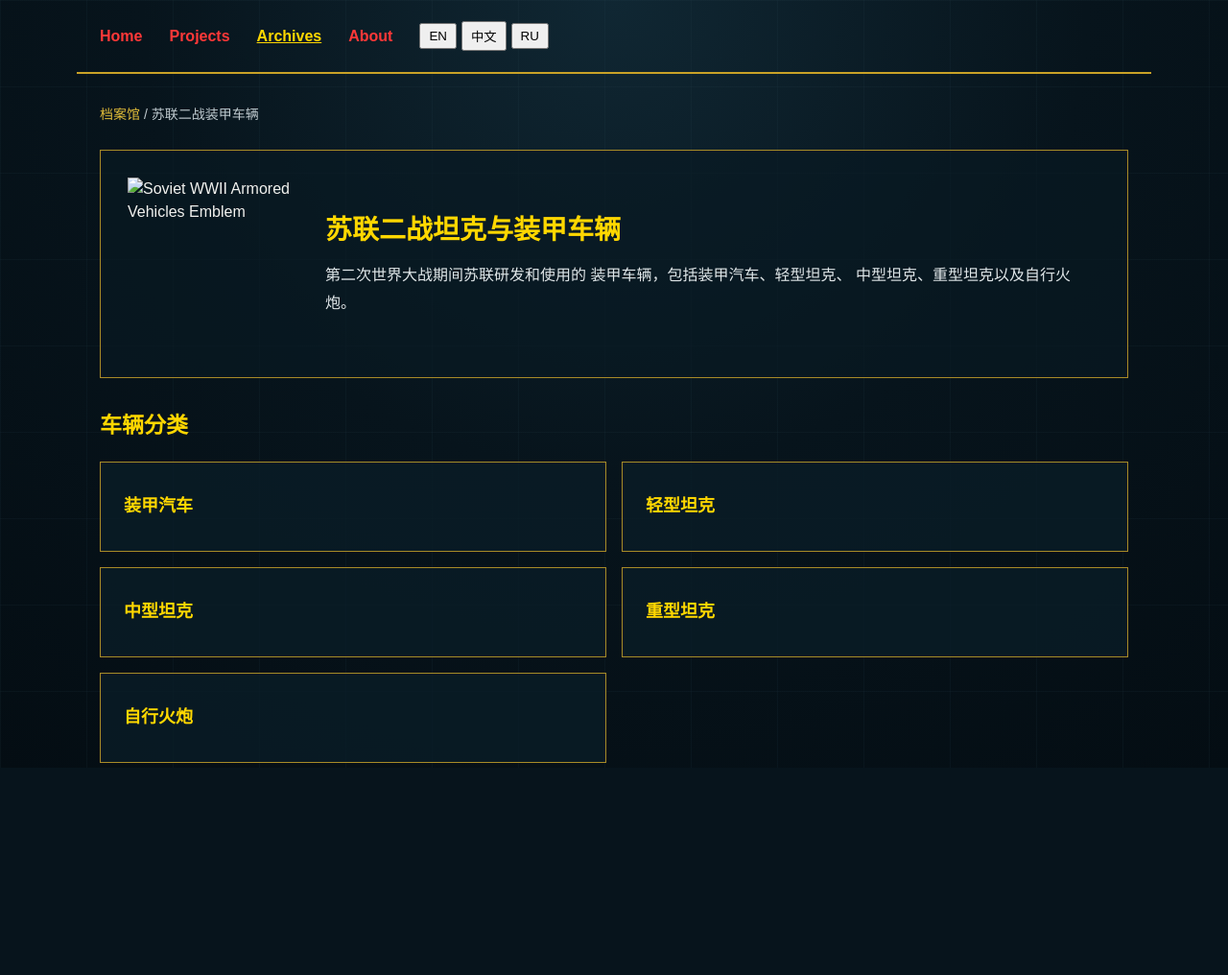
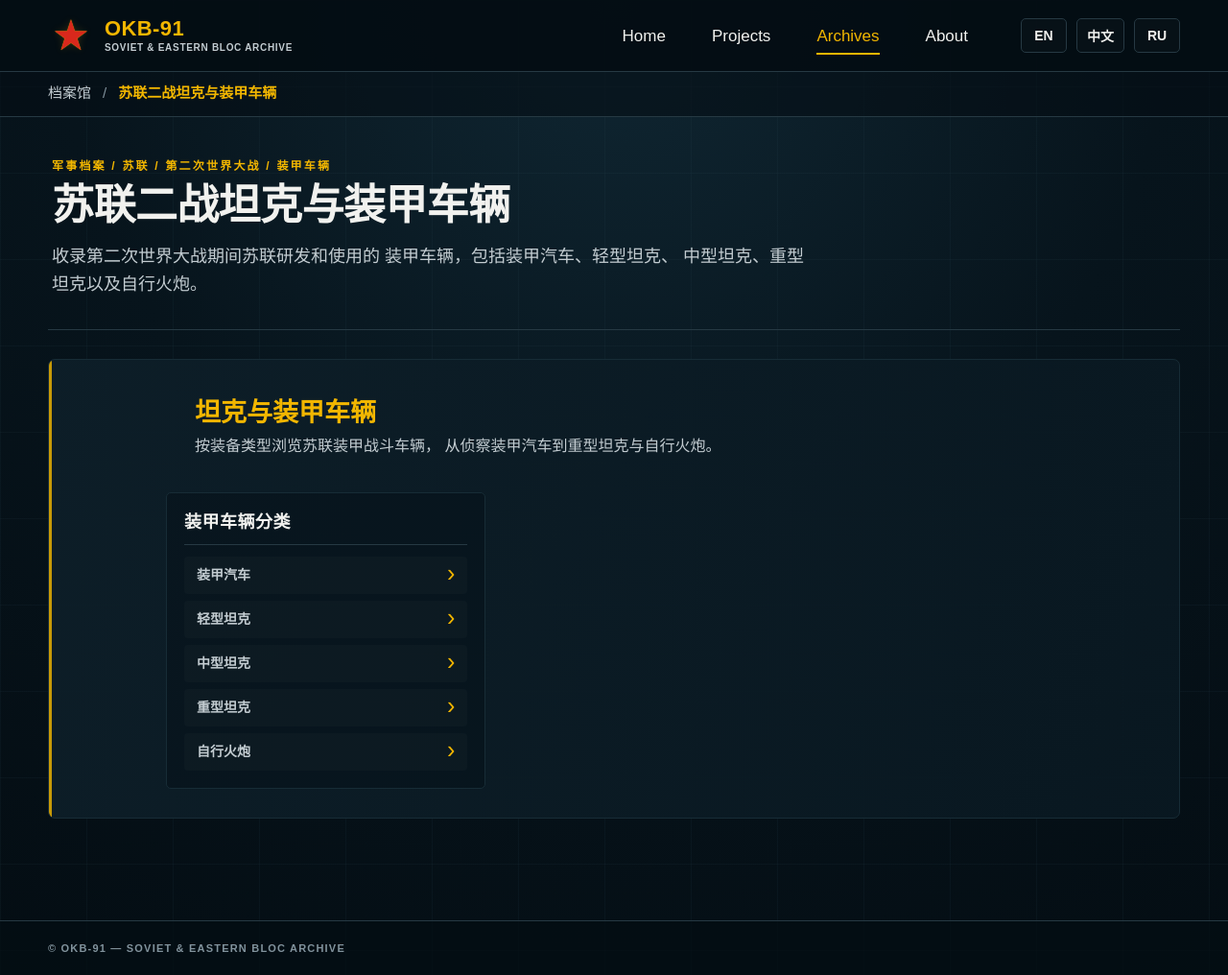
Before and after one commit to okb91st/okb91st.github.io, a plain HTML site: page archives/military/soviet-ww2-tanks-armored-vehicles.html in a window 1280 px wide. Shown: the whole page at 96% size. Before the commit the page ends 800 px from the top, so only its background shows below. Drawn offline with Linux system fonts and the light colour scheme.

Commit message:
Update title and stylesheet path in HTML file

```diff
--- a/archives/military/soviet-ww2-tanks-armored-vehicles.html
+++ b/archives/military/soviet-ww2-tanks-armored-vehicles.html
@@ -6,217 +6,54 @@
     <meta charset="UTF-8">
     <meta name="viewport" content="width=device-width, initial-scale=1.0">
 
-    <title>Soviet WWII Tanks & Armored Vehicles | OKB-91</title>
+    <title>Soviet WWII Tanks & Armored Vehicles - OKB-91</title>
 
-    <link rel="stylesheet" href="../../style-v2.css">
-
-    <style>
-        /* ==========================================
-           OKB-91 Soviet WWII Armored Vehicles
-           ========================================== */
-
-        .ww2-nav {
-            max-width: 1120px;
-            margin: 0 auto;
-            padding: 22px 24px;
-            display: flex;
-            align-items: center;
-            flex-wrap: wrap;
-            gap: 28px;
-            box-sizing: border-box;
-            border-bottom: 2px solid #c9a227;
-        }
-
-        .ww2-nav a {
-            color: #ff3838;
-            text-decoration: none;
-            font-weight: 600;
-        }
-
-        .ww2-nav a:hover,
-        .ww2-nav a.active {
-            color: #ffd700;
-            text-decoration: underline;
-        }
-
-        .ww2-language {
-            display: flex;
-            gap: 5px;
-            align-items: center;
-        }
-
-        .ww2-language button {
-            cursor: pointer;
-            padding: 4px 8px;
-        }
-
-        .ww2-page {
-            max-width: 1120px;
-            margin: 32px auto 80px;
-            padding: 0 24px;
-            box-sizing: border-box;
-        }
-
-        .ww2-breadcrumb {
-            margin-bottom: 26px;
-            font-size: 14px;
-            color: #c0cbd0;
-        }
-
-        .ww2-breadcrumb a {
-            color: #e2bd39;
-            text-decoration: none;
-        }
-
-        .ww2-breadcrumb a:hover {
-            text-decoration: underline;
-        }
-
-        .ww2-heading {
-            display: flex;
-            align-items: center;
-            gap: 26px;
-            padding: 28px;
-            border: 1px solid #a88b27;
-            background: rgba(8, 26, 35, 0.65);
-            margin-bottom: 32px;
-        }
-
-        .ww2-icon {
-            width: 180px;
-            height: 180px;
-            object-fit: contain;
-            flex-shrink: 0;
-        }
-
-        .ww2-heading h1 {
-            color: #ffd700;
-            font-size: 28px;
-            line-height: 1.4;
-            margin: 0 0 14px;
-        }
-
-        .ww2-heading p {
-            color: #e1e7e9;
-            line-height: 1.8;
-            margin: 0;
-        }
-
-        .ww2-section-title {
-            color: #ffd700;
-            font-size: 23px;
-            margin: 0 0 20px;
-        }
-
-        .ww2-grid {
-            display: grid;
-            grid-template-columns:
-                repeat(2, minmax(0, 1fr));
-            gap: 16px;
-        }
-
-        .ww2-card {
-            display: flex;
-            align-items: center;
-            min-height: 94px;
-            padding: 22px 24px;
-            border: 1px solid #a88b27;
-            background: rgba(9, 29, 39, 0.78);
-            color: #ffd700;
-            text-decoration: none;
-            font-size: 18px;
-            font-weight: 600;
-            box-sizing: border-box;
-            transition:
-                background 0.2s ease,
-                border-color 0.2s ease,
-                transform 0.2s ease;
-        }
-
-        .ww2-card:hover {
-            background: rgba(255, 215, 0, 0.08);
-            border-color: #ffd700;
-            transform: translateY(-2px);
-        }
-
-        .ww2-card:focus-visible {
-            outline: 2px solid #ffd700;
-            outline-offset: 3px;
-        }
-
-        @media (max-width: 700px) {
-            .ww2-nav {
-                gap: 16px;
-                padding: 18px 16px;
-            }
-
-            .ww2-page {
-                padding: 0 16px;
-                margin-top: 24px;
-            }
-
-            .ww2-heading {
-                flex-direction: column;
-                text-align: center;
-                padding: 22px;
-            }
-
-            .ww2-icon {
-                width: 150px;
-                height: 150px;
-            }
-
-            .ww2-heading h1 {
-                font-size: 24px;
-            }
-
-            .ww2-grid {
-                grid-template-columns: 1fr;
-            }
-
-            .ww2-card {
-                min-height: 76px;
-            }
-        }
-    </style>
+    <link rel="stylesheet" href="/style-v2.css">
 </head>
 
 <body>
 
-    <!-- ======================================
-         Navigation
-         ====================================== -->
+<!-- ==========================================
+     SITE HEADER
+     ========================================== -->
 
-    <nav class="ww2-nav">
+<header class="site-header">
+    <div class="nav">
 
+        <a href="/index.html" class="brand">
+            <span class="brand-mark">★</span>
+
+            <span class="brand-text">
+                <span class="brand-name">OKB-91</span>
+                <span class="brand-subtitle">
+                    SOVIET & EASTERN BLOC ARCHIVE
+                </span>
+            </span>
+        </a>
+
+        <nav class="main-nav">
             <a href="/index.html">Home</a>
             <a href="/projects.html">Projects</a>
             <a href="/archives/main-archives.html"
                class="active">Archives</a>
             <a href="/about.html">About</a>
+        </nav>
 
-        <div class="ww2-language">
-            <button type="button"
-                    onclick="setLang('en')">EN</button>
-
-            <button type="button"
-                    onclick="setLang('zh')">中文</button>
-
-            <button type="button"
-                    onclick="setLang('ru')">RU</button>
+        <div class="language-switcher">
+            <button type="button" onclick="setLang('en')">EN</button>
+            <button type="button" onclick="setLang('zh')">中文</button>
+            <button type="button" onclick="setLang('ru')">RU</button>
         </div>
 
-    </nav>
+    </div>
+</header>
 
-    <!-- ======================================
-         Main Archive
-         ====================================== -->
+<!-- ==========================================
+     BREADCRUMB
+     ========================================== -->
 
-    <main class="ww2-page">
-
-        <!-- Breadcrumb -->
-
-        <div class="ww2-breadcrumb">
+<div class="breadcrumb-wrapper">
+    <div class="breadcrumb">
 
         <a href="/archives/main-archives.html">
             <span data-lang="en">Archives</span>
@@ -224,124 +61,202 @@
                 档案馆
             </span>
             <span data-lang="ru" style="display:none;">
-                    Архив
+                Архивы
             </span>
         </a>
 
-            <span> / </span>
+        <span class="breadcrumb-separator">/</span>
 
+        <span class="breadcrumb-current">
             <span data-lang="en">
-                Soviet WWII Armored Vehicles
+                Soviet WWII Tanks & Armored Vehicles
             </span>
 
             <span data-lang="zh" style="display:none;">
-                苏联二战装甲车辆
+                苏联二战坦克与装甲车辆
             </span>
 
             <span data-lang="ru" style="display:none;">
-                Советская бронетехника Второй мировой войны
+                Советские танки и бронетехника
+                Второй мировой войны
+            </span>
+        </span>
+
+    </div>
+</div>
+
+<!-- ==========================================
+     MAIN ARCHIVE
+     ========================================== -->
+
+<main class="archive-page">
+
+    <!-- Directory Heading -->
+
+    <div class="directory-heading">
+
+        <div class="directory-label">
+            <span data-lang="en">
+                MILITARY ARCHIVES / USSR / WORLD WAR II / ARMORED VEHICLES
+            </span>
+
+            <span data-lang="zh" style="display:none;">
+                军事档案 / 苏联 / 第二次世界大战 / 装甲车辆
+            </span>
+
+            <span data-lang="ru" style="display:none;">
+                ВОЕННЫЙ АРХИВ / СССР / ВТОРАЯ МИРОВАЯ ВОЙНА / БРОНЕТЕХНИКА
+            </span>
+        </div>
+
+        <h1 class="directory-title">
+
+            <span data-lang="en">
+                Soviet WWII Tanks & Armored Vehicles
+            </span>
+
+            <span data-lang="zh" style="display:none;">
+                苏联二战坦克与装甲车辆
+            </span>
+
+            <span data-lang="ru" style="display:none;">
+                Советские танки и бронетехника
+                Второй мировой войны
+            </span>
+
+        </h1>
+
+        <p class="directory-description">
+
+            <span data-lang="en">
+                An archive of armored vehicles developed
+                and operated by the Soviet Union during
+                the Second World War, including armored
+                cars, light tanks, medium tanks, heavy
+                tanks, and self-propelled artillery.
+            </span>
+
+            <span data-lang="zh" style="display:none;">
+                收录第二次世界大战期间苏联研发和使用的
+                装甲车辆，包括装甲汽车、轻型坦克、
+                中型坦克、重型坦克以及自行火炮。
+            </span>
+
+            <span data-lang="ru" style="display:none;">
+                Архив бронетехники, разработанной и
+                применявшейся Советским Союзом во время
+                Второй мировой войны, включая
+                бронеавтомобили, лёгкие, средние и
+                тяжёлые танки, а также самоходную артиллерию.
+            </span>
+
+        </p>
+
+    </div>
+
+    <!-- ======================================
+         ARMORED VEHICLE SECTION
+         ====================================== -->
+
+    <section class="archive-section">
+
+        <div class="archive-section-header">
+
+            <div class="archive-section-icon">
+
+                <img
+                    class="archive-section-icon-image"
+                    src="/images/icons/soviet-ww2-armored-vehicles.svg"
+                    alt="Soviet WWII Armored Vehicles"
+                    onerror="this.style.display='none'"
+                >
+
+            </div>
+
+            <div>
+
+                <h2 class="archive-section-title">
+
+                    <span data-lang="en">
+                        Tanks & Armored Vehicles
+                    </span>
+
+                    <span data-lang="zh" style="display:none;">
+                        坦克与装甲车辆
+                    </span>
+
+                    <span data-lang="ru" style="display:none;">
+                        Танки и бронетехника
+                    </span>
+
+                </h2>
+
+                <p class="archive-section-description">
+
+                    <span data-lang="en">
+                        Browse Soviet armored fighting vehicles
+                        by type, from reconnaissance armored
+                        cars to heavy tanks and self-propelled guns.
+                    </span>
+
+                    <span data-lang="zh" style="display:none;">
+                        按装备类型浏览苏联装甲战斗车辆，
+                        从侦察装甲汽车到重型坦克与自行火炮。
+                    </span>
+
+                    <span data-lang="ru" style="display:none;">
+                        Каталог советской бронетехники
+                        по типам: от разведывательных
+                        бронеавтомобилей до тяжёлых танков
+                        и самоходных артиллерийских установок.
+                    </span>
+
+                </p>
+
+            </div>
+
+        </div>
+
+        <!-- ==================================
+             VEHICLE CATEGORIES
+             ================================== -->
+
+        <div class="archive-countries">
+
+            <div class="country-block">
+
+                <div class="country-name">
+
+                    <span data-lang="en">
+                        Armored Vehicle Categories
+                    </span>
+
+                    <span data-lang="zh" style="display:none;">
+                        装甲车辆分类
+                    </span>
+
+                    <span data-lang="ru" style="display:none;">
+                        Категории бронетехники
                     </span>
 
                 </div>
 
-        <!-- Header -->
-
-        <section class="ww2-heading">
-
-            <img
-                src="/images/icons/soviet-ww2-armored-vehicles.svg"
-                alt="Soviet WWII Armored Vehicles Emblem"
-                class="ww2-icon"
-                width="180"
-                height="180"
-            >
-
-            <div>
-
-                <h1>
-                    <span data-lang="en">
-                        Soviet WWII Tanks & Armored Vehicles
-                    </span>
-
-                    <span data-lang="zh"
-                          style="display:none;">
-                        苏联二战坦克与装甲车辆
-                    </span>
-
-                    <span data-lang="ru"
-                          style="display:none;">
-                        Советские танки и бронетехника
-                        Второй мировой войны
-                    </span>
-                </h1>
-
-                <p data-lang="en">
-                    Armored vehicles developed and operated
-                    by the Soviet Union during the Second
-                    World War, including armored cars,
-                    light, medium and heavy tanks,
-                    and self-propelled artillery.
-                </p>
-
-                <p data-lang="zh" style="display:none;">
-                    第二次世界大战期间苏联研发和使用的
-                    装甲车辆，包括装甲汽车、轻型坦克、
-                    中型坦克、重型坦克以及自行火炮。
-                </p>
-
-                <p data-lang="ru" style="display:none;">
-                    Бронетехника, разработанная и
-                    применявшаяся Советским Союзом
-                    во время Второй мировой войны,
-                    включая бронеавтомобили, лёгкие,
-                    средние и тяжёлые танки,
-                    а также самоходную артиллерию.
-                </p>
-
-            </div>
-
-        </section>
-
-        <!-- Vehicle Categories -->
-
-        <section class="ww2-categories">
-
-            <h2 class="ww2-section-title">
-
-                <span data-lang="en">
-                    Vehicle Categories
-                </span>
-
-                <span data-lang="zh"
-                      style="display:none;">
-                    车辆分类
-                </span>
-
-                <span data-lang="ru"
-                      style="display:none;">
-                    Категории техники
-                </span>
-
-            </h2>
-
-            <div class="ww2-grid">
+                <div class="archive-periods">
 
                     <!-- Armored Cars -->
 
-                <a class="ww2-card"
+                    <a class="archive-period"
                        href="soviet-ww2-armored-cars.html">
 
                         <span data-lang="en">
                             Armored Cars
                         </span>
 
-                    <span data-lang="zh"
-                          style="display:none;">
+                        <span data-lang="zh" style="display:none;">
                             装甲汽车
                         </span>
 
-                    <span data-lang="ru"
-                          style="display:none;">
+                        <span data-lang="ru" style="display:none;">
                             Бронеавтомобили
                         </span>
 
@@ -349,20 +264,18 @@
 
                     <!-- Light Tanks -->
 
-                <a class="ww2-card"
+                    <a class="archive-period"
                        href="soviet-ww2-light-tanks.html">
 
                         <span data-lang="en">
                             Light Tanks
                         </span>
 
-                    <span data-lang="zh"
-                          style="display:none;">
+                        <span data-lang="zh" style="display:none;">
                             轻型坦克
                         </span>
 
-                    <span data-lang="ru"
-                          style="display:none;">
+                        <span data-lang="ru" style="display:none;">
                             Лёгкие танки
                         </span>
 
@@ -370,20 +283,18 @@
 
                     <!-- Medium Tanks -->
 
-                <a class="ww2-card"
+                    <a class="archive-period"
                        href="soviet-ww2-medium-tanks.html">
 
                         <span data-lang="en">
                             Medium Tanks
                         </span>
 
-                    <span data-lang="zh"
-                          style="display:none;">
+                        <span data-lang="zh" style="display:none;">
                             中型坦克
                         </span>
 
-                    <span data-lang="ru"
-                          style="display:none;">
+                        <span data-lang="ru" style="display:none;">
                             Средние танки
                         </span>
 
@@ -391,20 +302,18 @@
 
                     <!-- Heavy Tanks -->
 
-                <a class="ww2-card"
+                    <a class="archive-period"
                        href="soviet-ww2-heavy-tanks.html">
 
                         <span data-lang="en">
                             Heavy Tanks
                         </span>
 
-                    <span data-lang="zh"
-                          style="display:none;">
+                        <span data-lang="zh" style="display:none;">
                             重型坦克
                         </span>
 
-                    <span data-lang="ru"
-                          style="display:none;">
+                        <span data-lang="ru" style="display:none;">
                             Тяжёлые танки
                         </span>
 
@@ -412,20 +321,18 @@
 
                     <!-- Self-Propelled Guns -->
 
-                <a class="ww2-card"
+                    <a class="archive-period"
                        href="soviet-ww2-self-propelled-vehicles.html">
 
                         <span data-lang="en">
                             Self-Propelled Guns
                         </span>
 
-                    <span data-lang="zh"
-                          style="display:none;">
+                        <span data-lang="zh" style="display:none;">
                             自行火炮
                         </span>
 
-                    <span data-lang="ru"
-                          style="display:none;">
+                        <span data-lang="ru" style="display:none;">
                             Самоходная артиллерия
                         </span>
 
@@ -433,12 +340,25 @@
 
                 </div>
 
+            </div>
+
+        </div>
+
     </section>
 
 </main>
 
-    <!-- Existing OKB-91 language switching -->
-    <script src="../../script.js"></script>
+<!-- ==========================================
+     SITE FOOTER
+     ========================================== -->
+
+<footer class="site-footer">
+    <div class="footer-content">
+        © OKB-91 — SOVIET & EASTERN BLOC ARCHIVE
+    </div>
+</footer>
+
+<script src="/script.js"></script>
 
 </body>
 </html>
```
Lines whose indentation alone changed are shown as unchanged.
